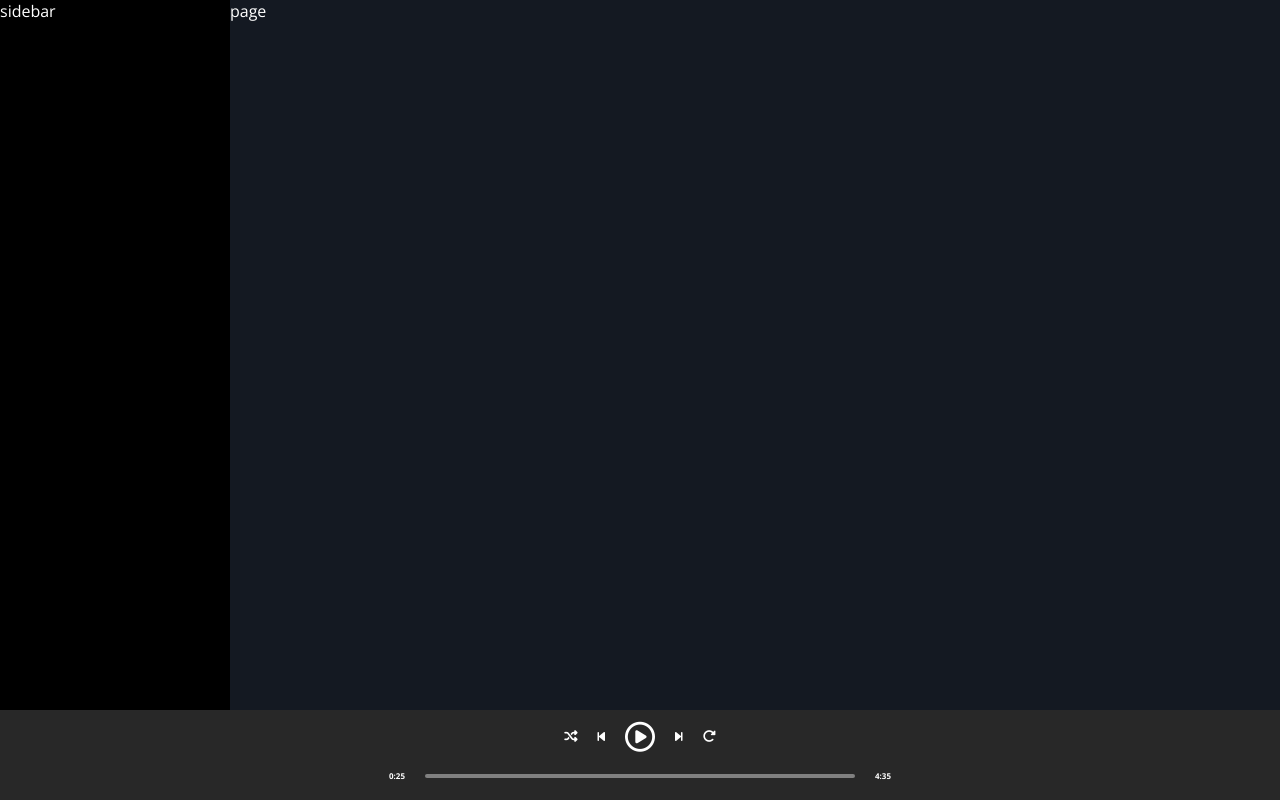
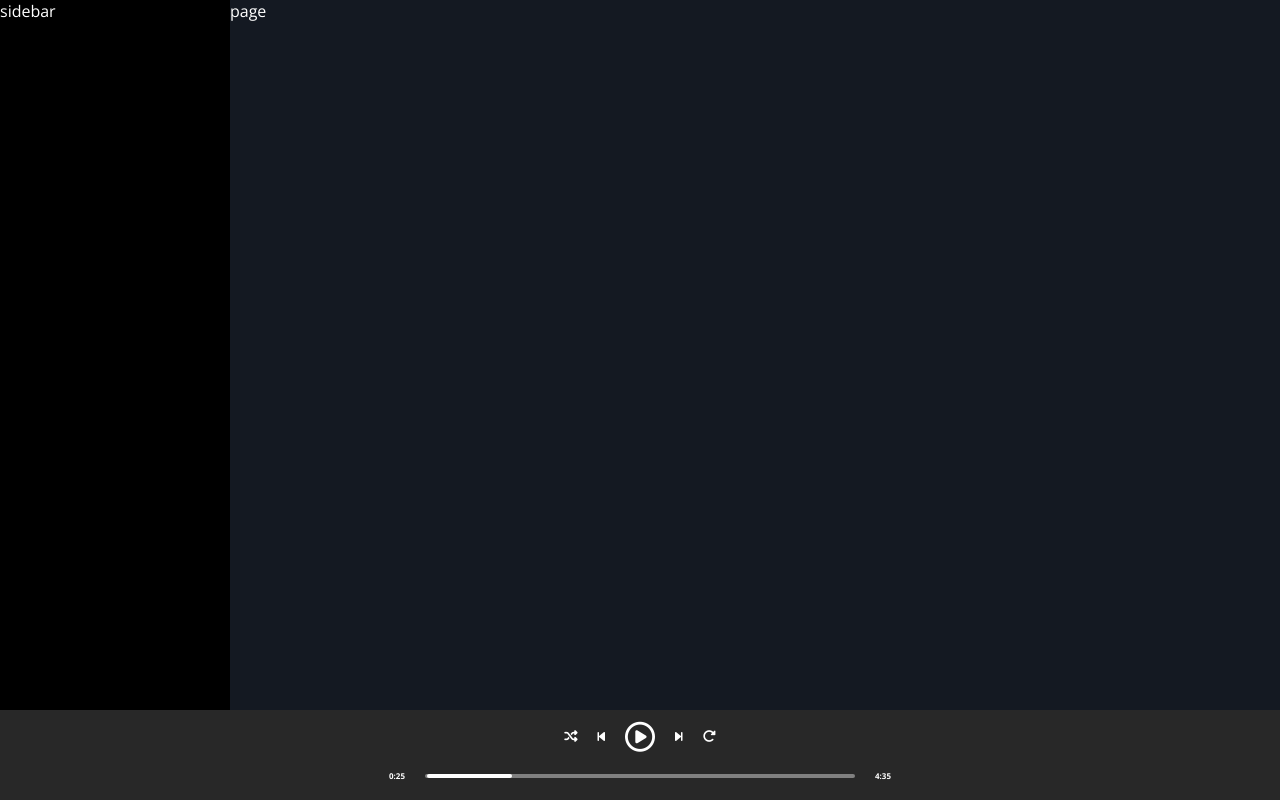
Before and after one commit to eduardorocco/html-css-spotifyweb, a plain HTML site: page index.html in a window 1280 px wide. Drawn offline with nearby package versions, Linux system fonts and the light colour scheme.

Commit message:
ADD white bar

```diff
--- a/css/app.css
+++ b/css/app.css
@@ -104,6 +104,7 @@ justify-content: center;
     display: flex;
     align-items: center;
     align-content: center;
+    position: relative;
 }
 
 .time-song {
@@ -119,6 +120,17 @@ justify-content: center;
     margin: 0 20px;
 
 }
+
+.white-bar {
+    background-color: rgb(255, 255, 255);
+    width: 85px;
+    height: 4px;
+    border-radius: 999px;
+    margin: 0 20px;
+    position: absolute;
+    left: 18px;
+}
+
 
 
 /* MEDIA QUERY */
```
